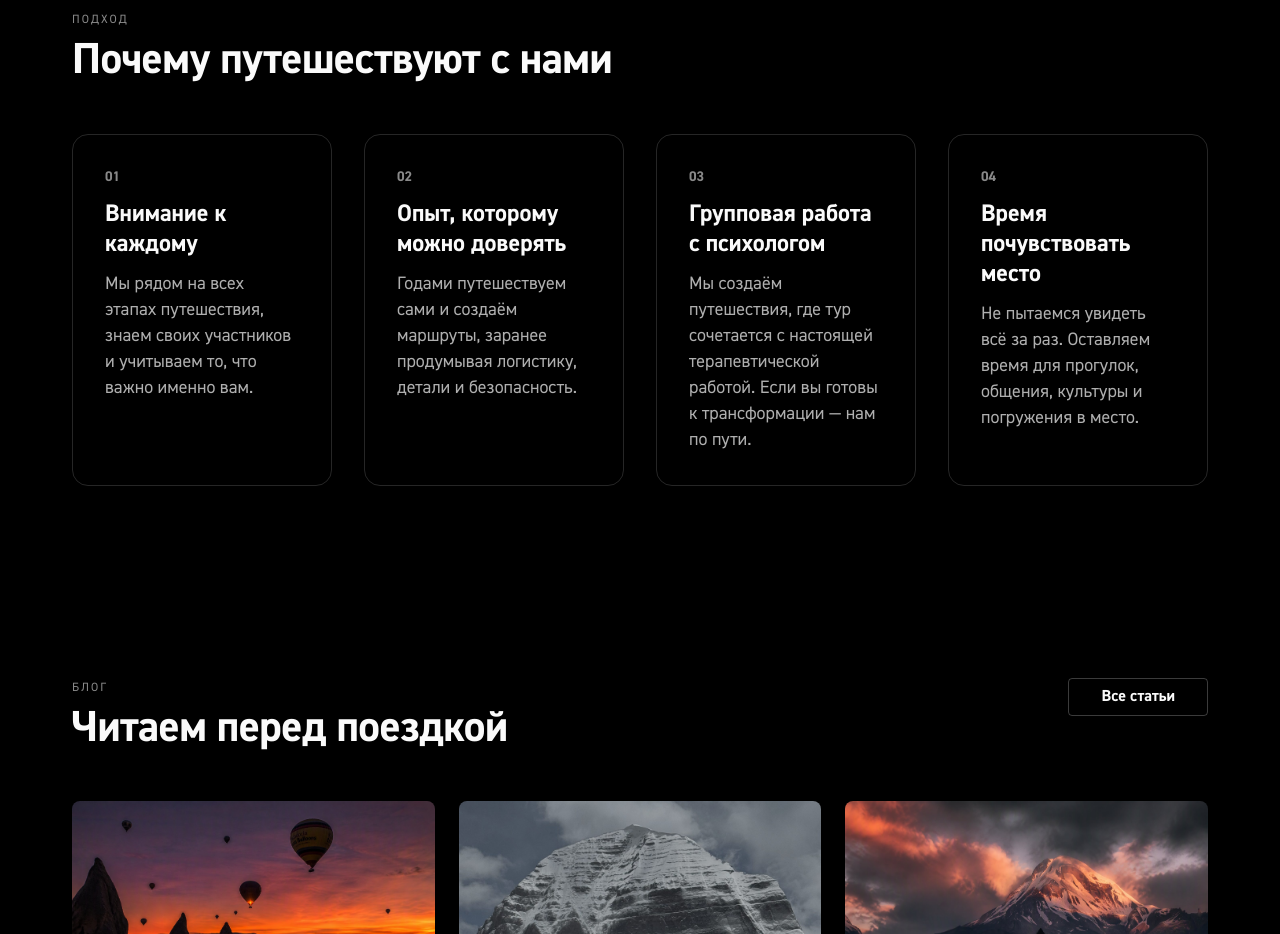
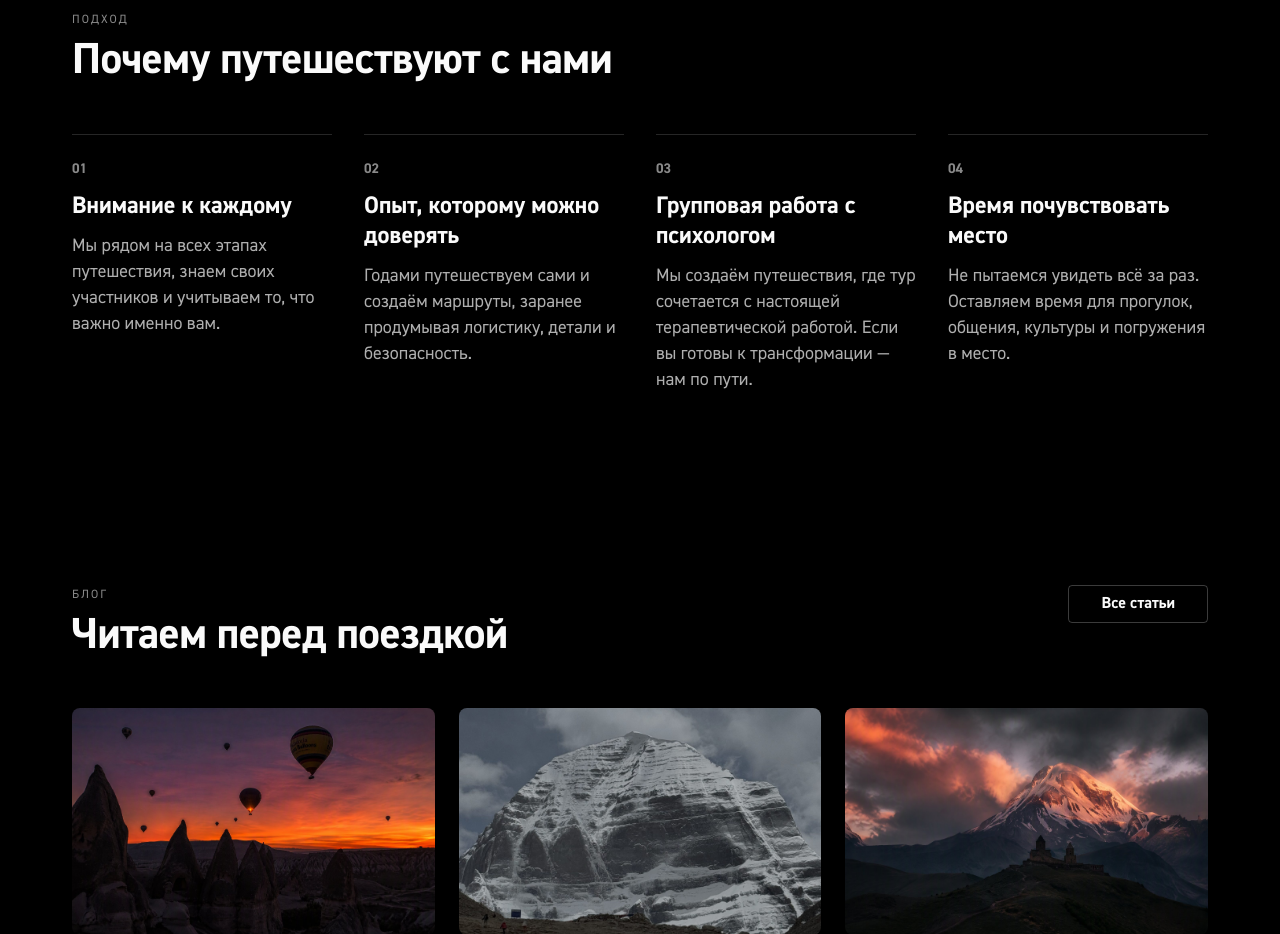
Before and after one commit to fifulina-uxui/wild-soul-routes, a React (Vite) app: page / in a window 1280 px wide. Shown: the part 4140-5074 px from the top of the page. Built offline with nearby package versions, Linux system fonts and the light colour scheme.

Commit message:
Why cards: no border or padding, divider line on top

```diff
--- a/src/sections/Why.tsx
+++ b/src/sections/Why.tsx
@@ -19,7 +19,7 @@ export default function Why() {
         <div className="mt-12 grid grid-cols-1 gap-4 sm:grid-cols-2 lg:grid-cols-4 lg:gap-8">
           {t.why.items.map((f, i) => (
             <Reveal key={f.title}>
-              <div className="flex h-full flex-col gap-3 rounded-[16px] border border-[rgb(255_255_255/15%)] p-6 md:p-8">
+              <div className="flex h-full flex-col gap-3 border-t border-[rgb(255_255_255/15%)] pt-6">
                 <span className="text-[14px] font-bold leading-5 text-[rgb(250_250_250/55%)]">
                   {String(i + 1).padStart(2, '0')}
                 </span>
```
